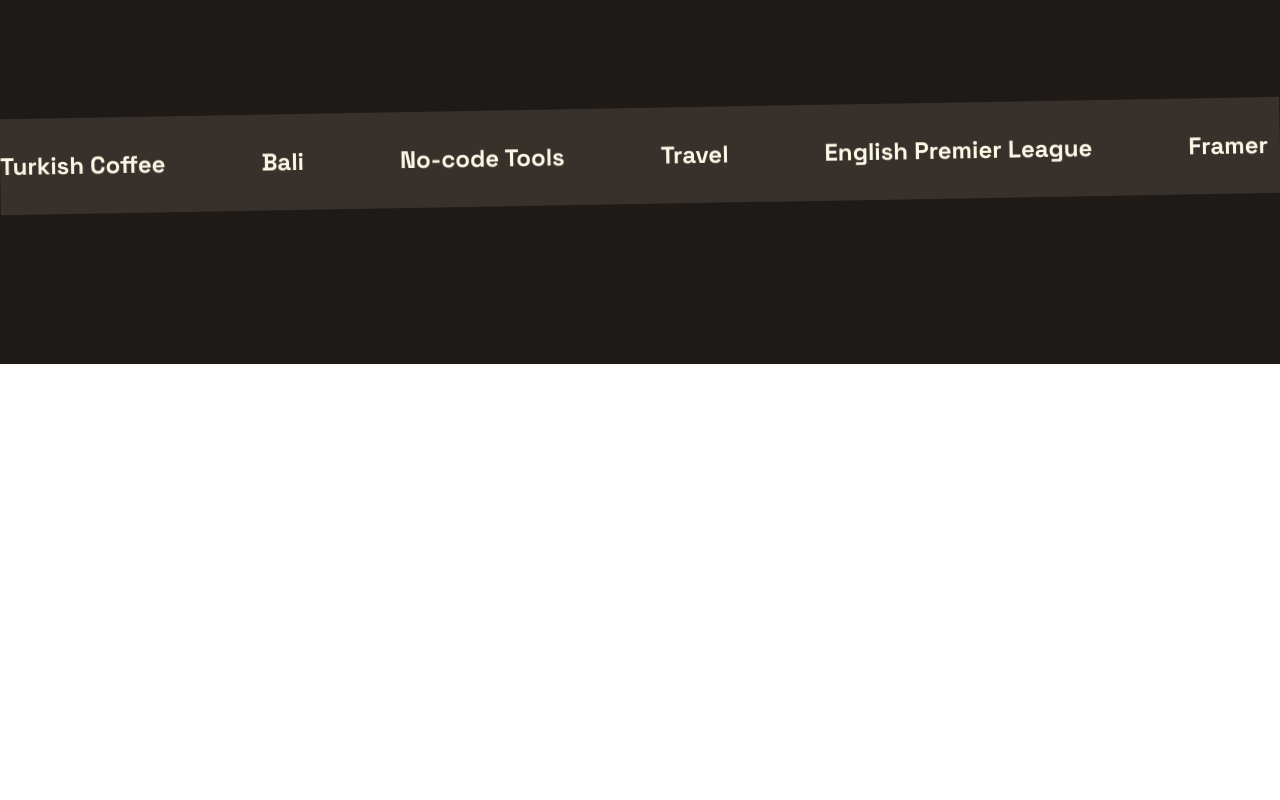
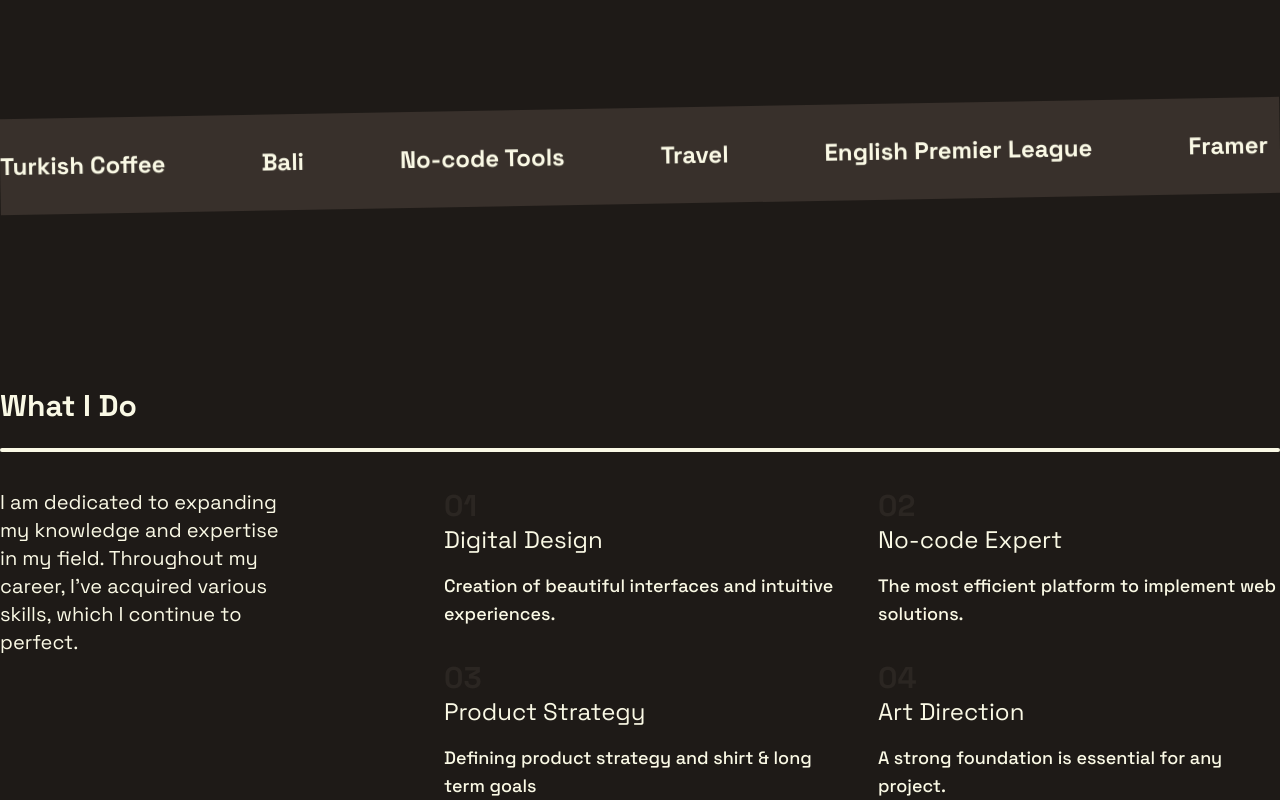
Before and after one commit to balikis-oyeleye/martin-talylor, a React (Vite) app: page / in a window 1280 px wide. Shown: the part 1260-2060 px from the top of the page. Before the commit the page ends 1624 px from the top, so only its background shows below. Built offline with nearby package versions, Linux system fonts and the light colour scheme.

Commit message:
add WhatIDo component to showcase services offered

```diff
--- a/src/App.tsx
+++ b/src/App.tsx
@@ -2,6 +2,7 @@
 import Hero from "./components/hero";
 import Navbar from "./components/navbar";
 import TextSlider from "./components/text-slider";
+import WhatIDo from "./components/what-i-do";
 
 const App = () => {
   return (
@@ -11,6 +12,7 @@
         <Hero />
         <Experience />
         <TextSlider />
+        <WhatIDo />
       </main>
     </>
   );
--- /dev/null
+++ b/src/components/what-i-do.tsx
@@ -0,0 +1,52 @@
+const WhatIDo = () => {
+  const services = [
+    {
+      title: "Digital Design",
+      description:
+        "Creation of beautiful interfaces and intuitive experiences.",
+    },
+    {
+      title: "No-code Expert",
+      description: "The most efficient platform to implement web solutions.",
+    },
+    {
+      title: "Product Strategy",
+      description: "Defining product strategy and shirt & long term goals",
+    },
+    {
+      title: "Art Direction",
+      description: "A strong foundation is essential for any project.",
+    },
+  ];
+
+  return (
+    <section className="container mx-auto p-4 sm:p-0">
+      <h2 className="text-3xl font-bold text-secondary py-6">What I Do</h2>
+      <div className="bg-secondary w-full h-0.5 md:h-1 rounded-lg mb-9" />
+      <div className="flex gap-12 lg:gap-36 flex-col md:flex-row">
+        <p className="text-secondary max-w-[300px] md:text-xl text-lg">
+          I am dedicated to expanding my knowledge and expertise in my field.
+          Throughout my career, I've acquired various skills, which I continue
+          to perfect.
+        </p>
+        <ul className="grid grid-cols-2 md:gap-8 gap-4">
+          {services.map((service, index) => (
+            <li key={service.title} className="space-y-4">
+              <span className="text-2xl md:text-3xl font-bold text-[#2b2622]">
+                0{index + 1}
+              </span>
+              <h3 className="text-lg md:text-2xl text-secondary">
+                {service.title}
+              </h3>
+              <p className="md:text-lg text-base font-medium text-secondary">
+                {service.description}
+              </p>
+            </li>
+          ))}
+        </ul>
+      </div>
+    </section>
+  );
+};
+
+export default WhatIDo;
```
